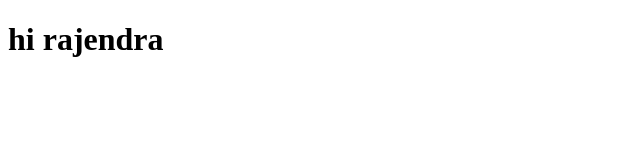
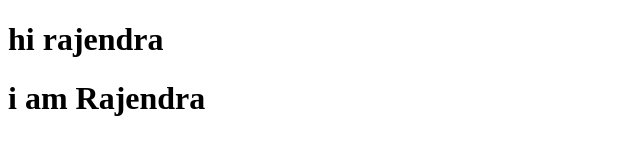
Before and after one commit to Rajendra565/html, a plain HTML site: page index.html in a window 1280 px wide. Shown: the whole page, without its empty margins (0-640 px from the left). Drawn offline with Linux system fonts and the light colour scheme.

Commit message:
Update index.html

```diff
--- a/index.html
+++ b/index.html
@@ -7,6 +7,7 @@
 </head>
 <body>
     <h1>hi rajendra </h1>
+    <h1> i am Rajendra</h1>
 
 </body>
 </html>
```
